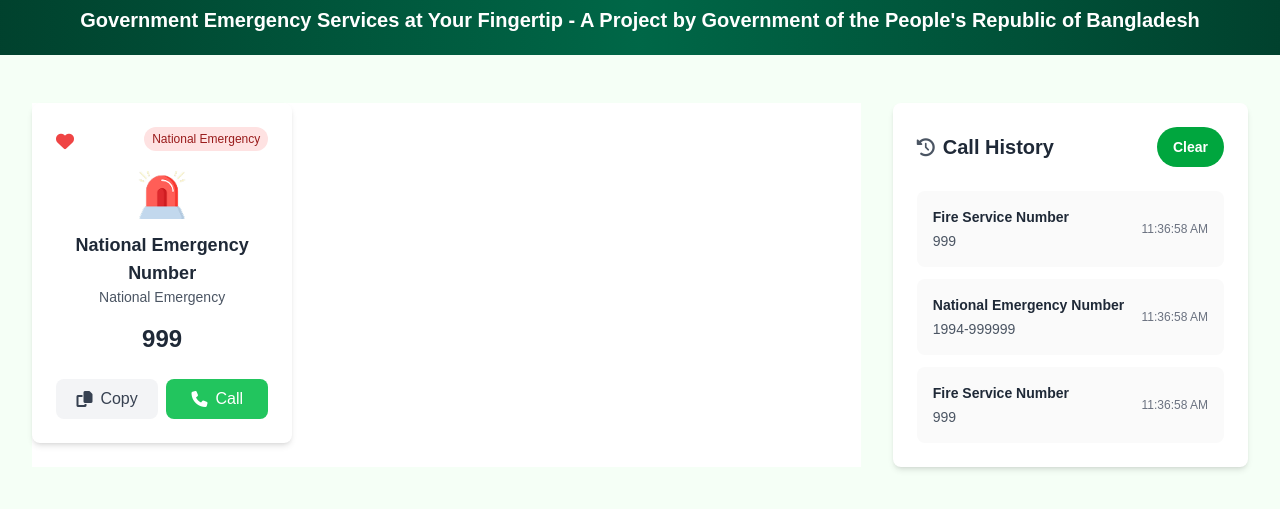
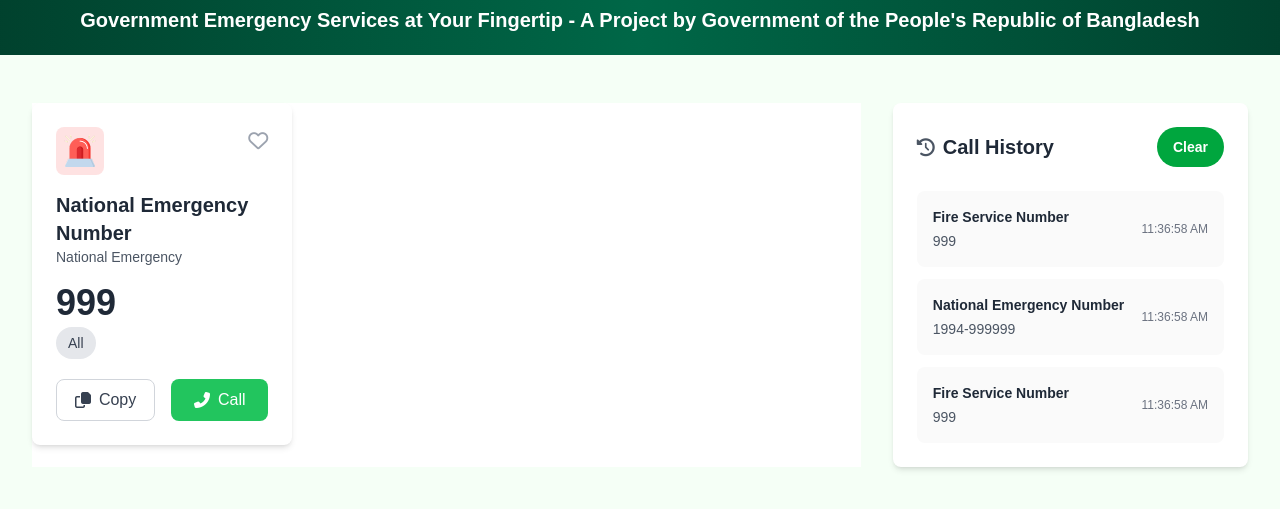
Before and after one commit to iamOmarFaruk/Assignment-5, a plain HTML site: page index.html in a window 1280 px wide. Shown: the part 259-768 px from the top of the page. Drawn offline with nearby package versions, Linux system fonts and the light colour scheme; a web font is replaced by a local one.

Commit message:
making single card

```diff
--- a/index.html
+++ b/index.html
@@ -91,26 +91,30 @@
                         <!-- Card 1: National Emergency start -->
                         <div class="bg-white rounded-lg shadow-md p-6 hover:shadow-lg transition-shadow">
                           <div class="flex justify-between items-start mb-4">
-                            <i class="fas fa-heart text-red-500 text-lg"></i>
-                            <span class="bg-red-100 text-red-800 text-xs px-2 py-1 rounded-full">National Emergency</span>
+                            <div class="bg-red-100 p-2 rounded-lg">
+                              <img src="assets/emergency.png" alt="Emergency" class="h-8 w-8">
+                            </div>
+                            <i class="far fa-heart text-gray-400 text-xl"></i>
                           </div>
-                          <div class="text-center mb-4">
-                            <img src="assets/emergency.png" alt="Emergency" class="h-12 w-12 mx-auto mb-3">
-                            <h3 class="text-lg font-semibold text-gray-800">National Emergency Number</h3>
+                          <div class="mb-4">
+                            <h3 class="text-xl font-bold text-gray-800">National Emergency Number</h3>
                             <p class="text-sm text-gray-600">National Emergency</p>
                           </div>
-                          <div class="text-center mb-6">
-                            <span class="text-2xl font-bold text-gray-800">999</span>
+                          <div class="mb-6">
+                            <span class="text-4xl font-bold text-gray-800">999</span>
+                            <div class="mt-2">
+                              <span class="bg-gray-200 text-gray-700 text-sm font-medium me-2 px-3 py-2 rounded-full">All</span>
+                            </div>
                           </div>
-                          <div class="flex space-x-2">
+                          <div class="flex space-x-4">
                             <button
-                              class="flex-1 bg-gray-100 text-gray-700 py-2 px-4 rounded-lg flex items-center justify-center hover:bg-gray-200 transition-colors">
-                              <i class="fas fa-copy mr-2"></i>
+                              class="flex-1 border border-gray-300 text-gray-700 py-2 px-4 rounded-lg flex items-center justify-center hover:bg-gray-100 transition-colors">
+                              <i class="far fa-copy mr-2"></i>
                               Copy
                             </button>
                             <button
                               class="flex-1 bg-green-500 text-white py-2 px-4 rounded-lg flex items-center justify-center hover:bg-green-600 transition-colors">
-                              <i class="fas fa-phone mr-2"></i>
+                              <i class="fas fa-phone-alt mr-2"></i>
                               Call
                             </button>
                           </div>
```
